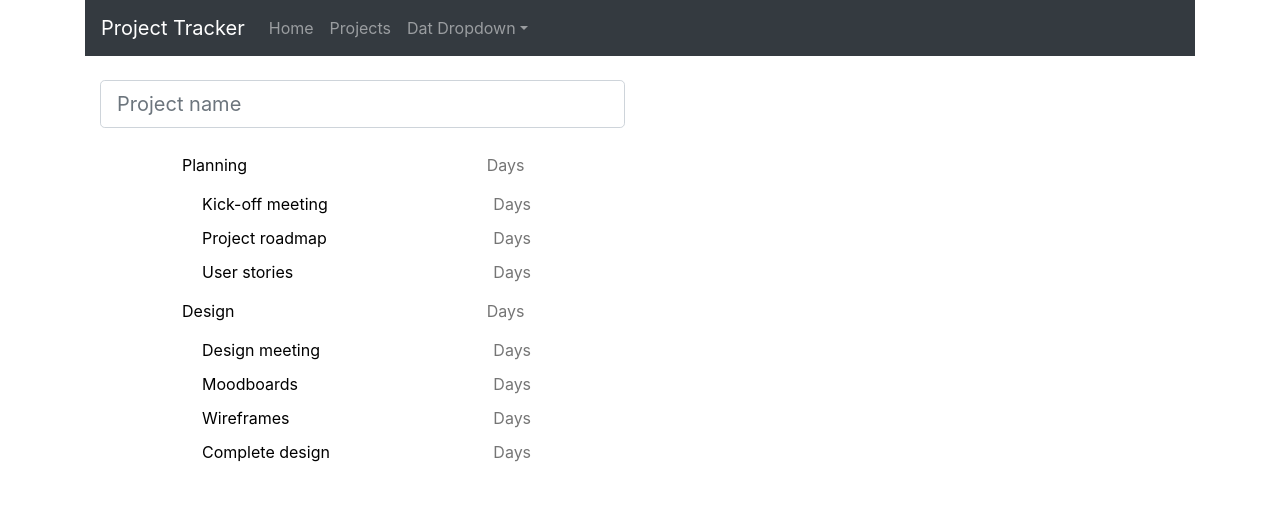
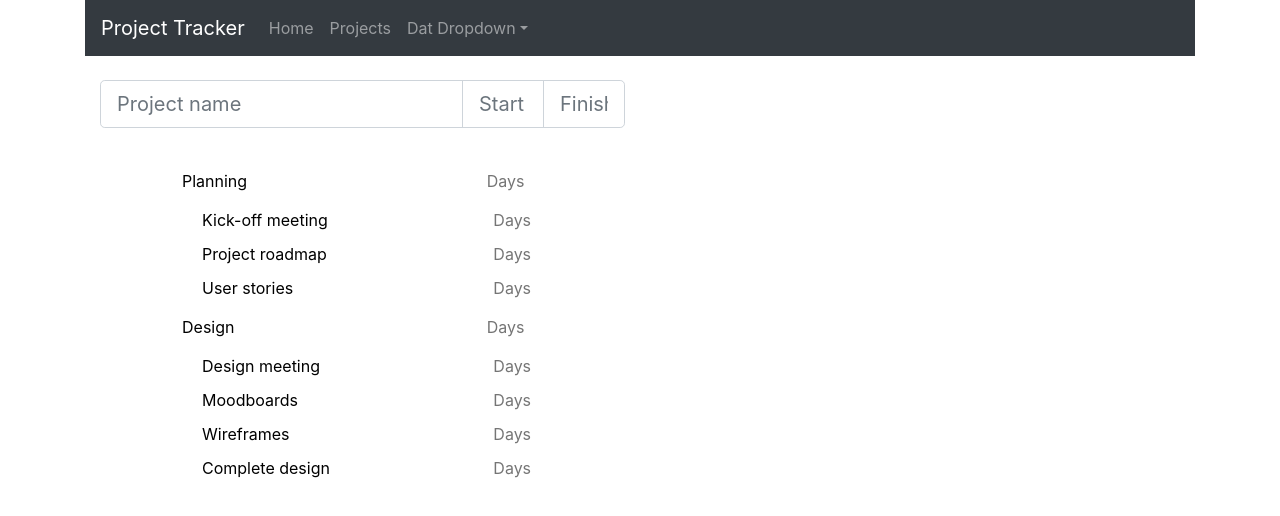
Before and after one commit to youngzaphod/project-tracker, a React (Create React App) app in the folder client/: page / in a window 1280 px wide. Shown: the top 516 px of the page. Built offline with nearby package versions, Linux system fonts and the light colour scheme.

Commit message:
added start and finish text input fields for overall project

```diff
--- a/client/src/App.js
+++ b/client/src/App.js
@@ -4,6 +4,7 @@ import ProjectFields from './Components/ProjectFields';
 import Container from 'react-bootstrap/Container';
 import Form from 'react-bootstrap/Form';
 import Col from 'react-bootstrap/Col';
+import InputGroup from 'react-bootstrap/InputGroup';
 import './App.css';
 
 class App extends Component {
@@ -14,7 +15,11 @@ class App extends Component {
         <Header />
         <Col m={6} lg={6}>
           <br/>
-          <Form.Control size='lg' type='text' placeholder='Project name' />
+          <InputGroup className='mb-3'>
+            <Form.Control style={{width: '60%'}} size='lg' type='text' placeholder='Project name' />
+            <Form.Control size='lg' type='text' placeholder='Start' />
+            <Form.Control size='lg' type='text' placeholder='Finish' />
+          </InputGroup>
         </Col>
         <Col m={6} lg={6}>
           <ProjectFields />
```
